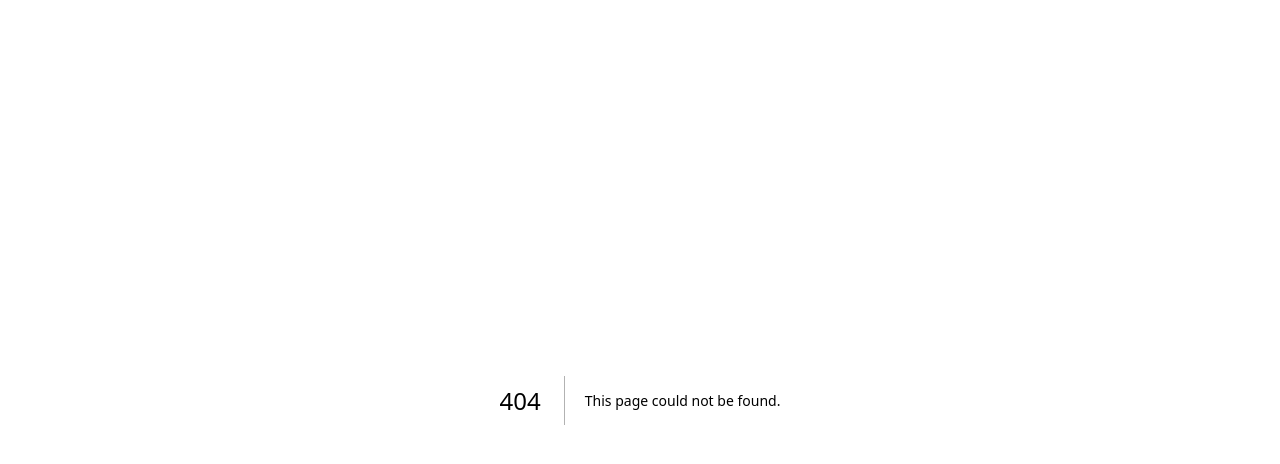
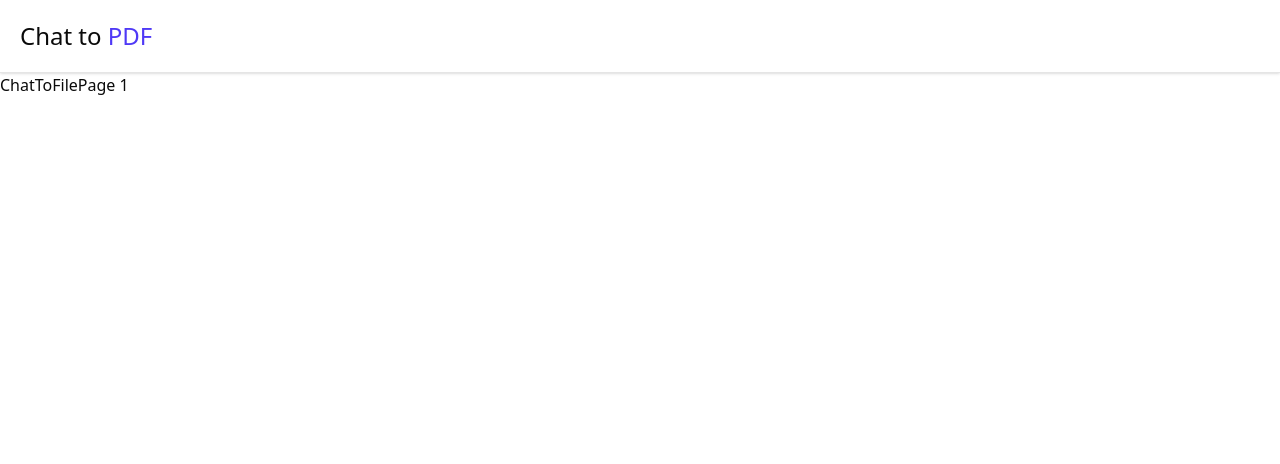
Before and after one commit to ankitdani/chat-with-pdf, a Next.js app: page /dashboard/files/1 in a window 1280 px wide. Before the commit this address had no page. Shown: the top 464 px of the page. Built offline with nearby package versions, Linux system fonts and the light colour scheme; no server answers.

Commit message:
Created a dynamic file id structure to upload files in the dashboard directory

```diff
--- /dev/null
+++ b/app/dashboard/files/[id]/page.tsx
@@ -0,0 +1,7 @@
+const ChatToFilePage = async ({ params }: { params: { id: string } }) => {
+  const { id } = await params;
+
+  return <div>ChatToFilePage {id}</div>;
+};
+
+export default ChatToFilePage;
```
